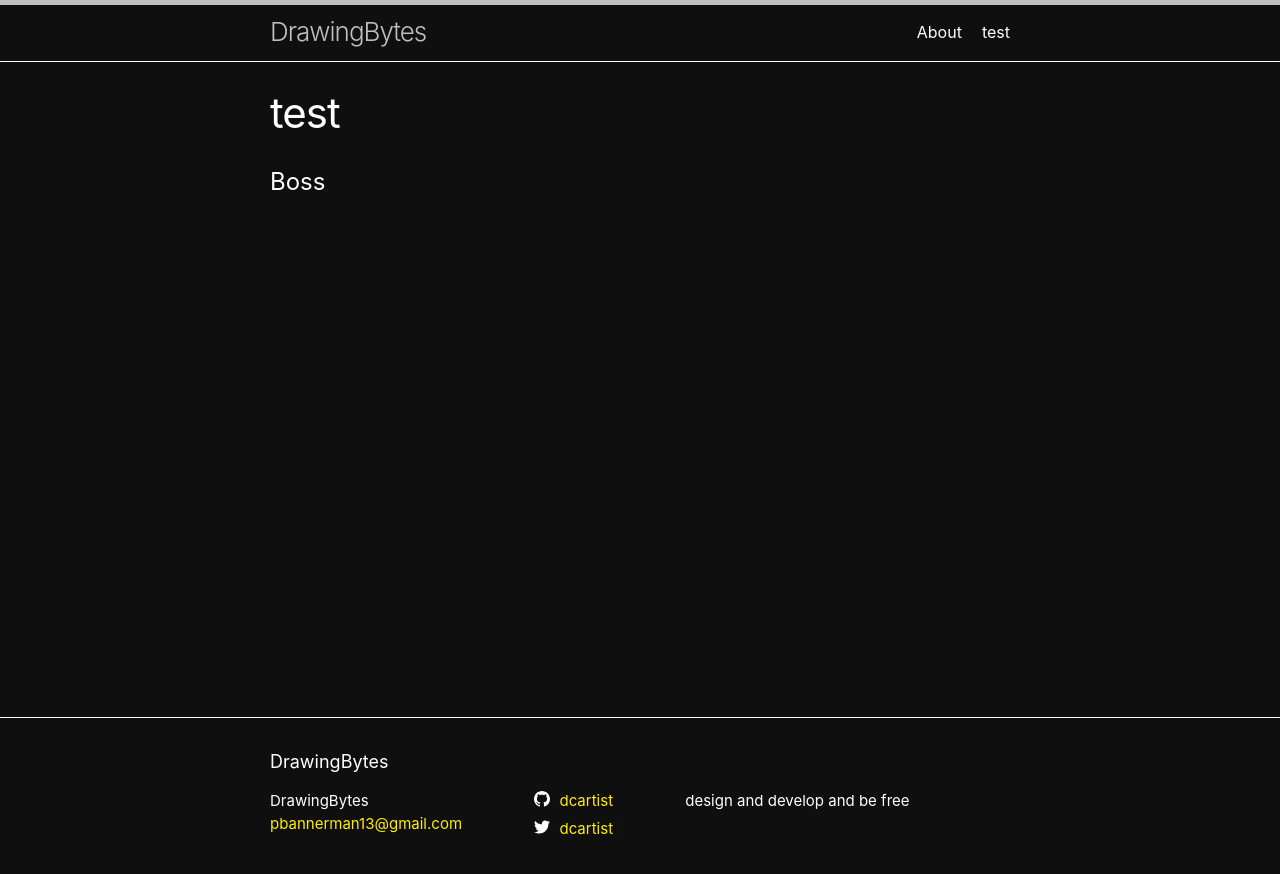
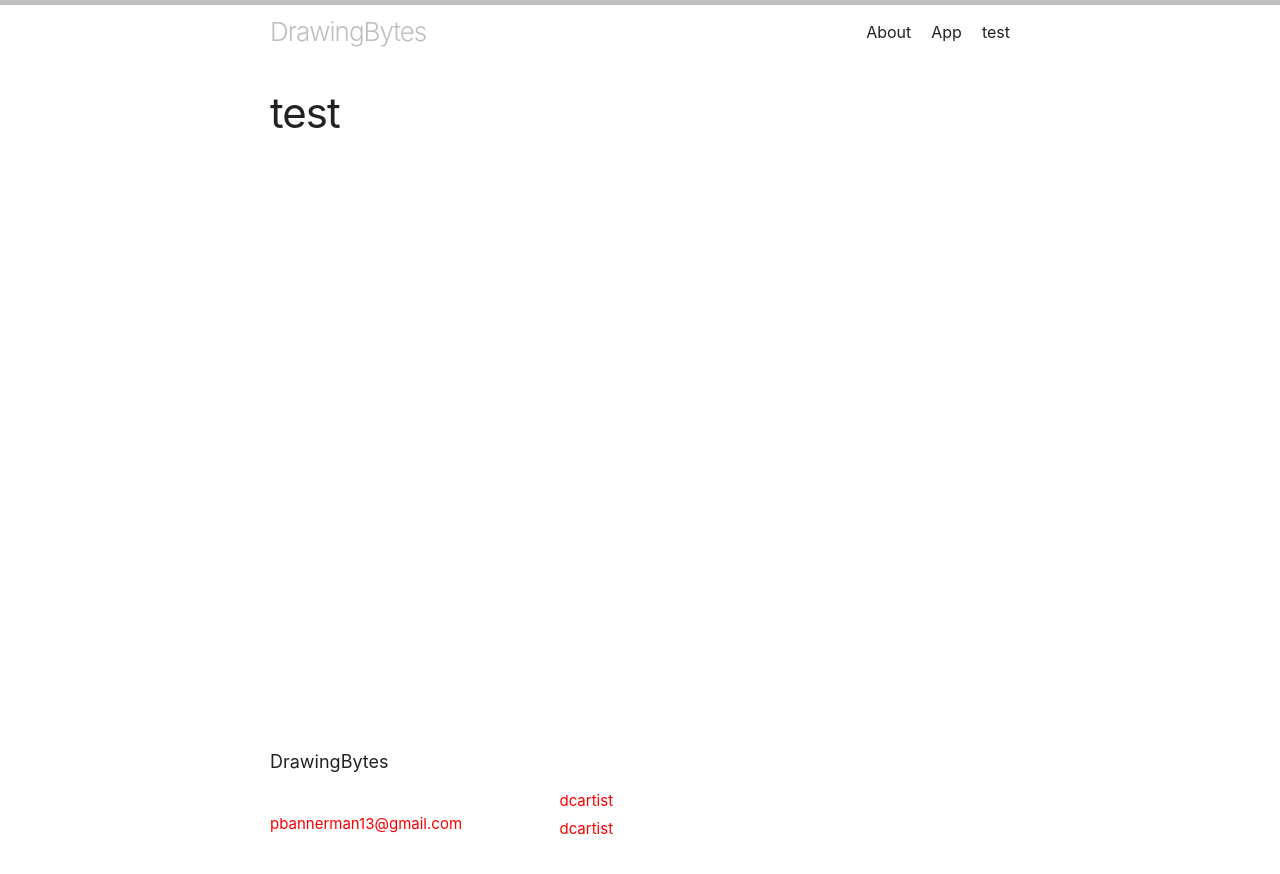
Before and after one commit to dcartist/drawingByteBlog, a Jekyll site: the page built from test.md, in a window 1280 px wide. Shown: the top 874 px of the page. Built offline with Jekyll 4.4.1, drawn with Linux system fonts in a browser that asks for light colours.

Commit message:
updating files

```diff
--- a/_sass/minima.scss
+++ b/_sass/minima.scss
@@ -10,9 +10,9 @@ $base-line-height: 1.5 !default;
 
 $spacing-unit:     30px !default;
 
-$text-color:       rgb(255, 255, 255) !default;
-$background-color: #0f0f0f !default;
-$brand-color:      #ffee00 !default;
+$text-color:       rgb(34, 34, 34) !default;
+$background-color: #ffffff !default;
+$brand-color:      #ff0000 !default;
 
 $grey-color:       #ffffff !default;
 $grey-color-light: lighten($grey-color, 40%) !default;
--- a/test.md
+++ b/test.md
@@ -3,5 +3,3 @@ layout: page
 title: test
 permalink: /testing/
 ---
-
-<h1> Boss</h1>
```
Also changed, not shown: app.md (added, +4 -0 lines).
